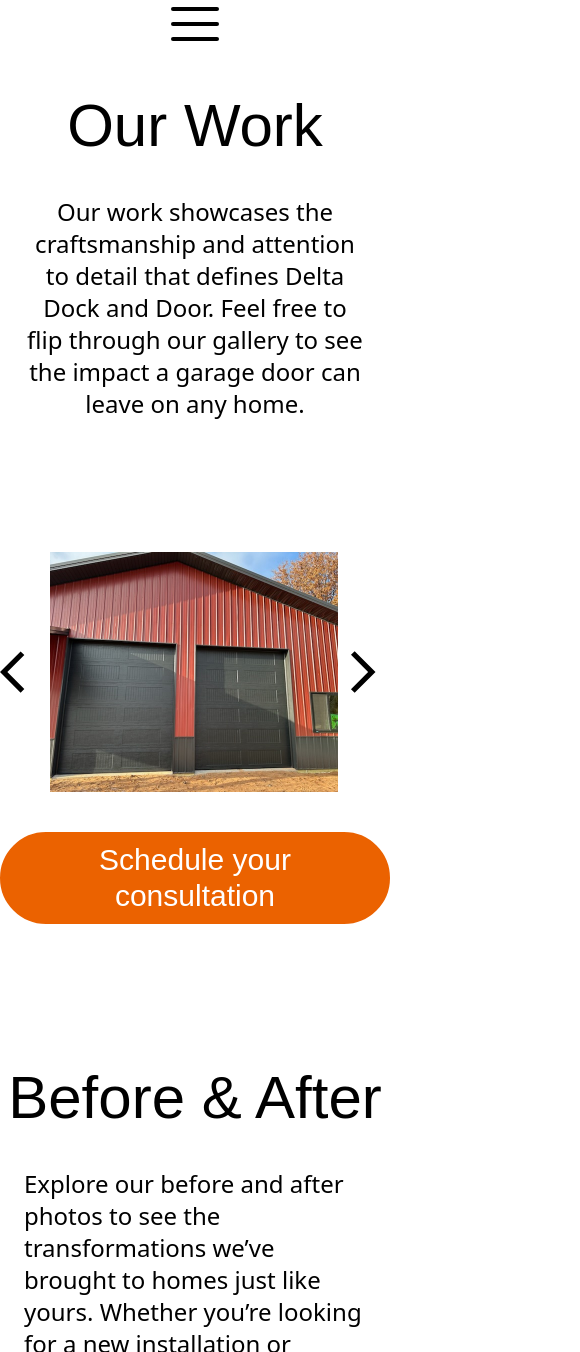
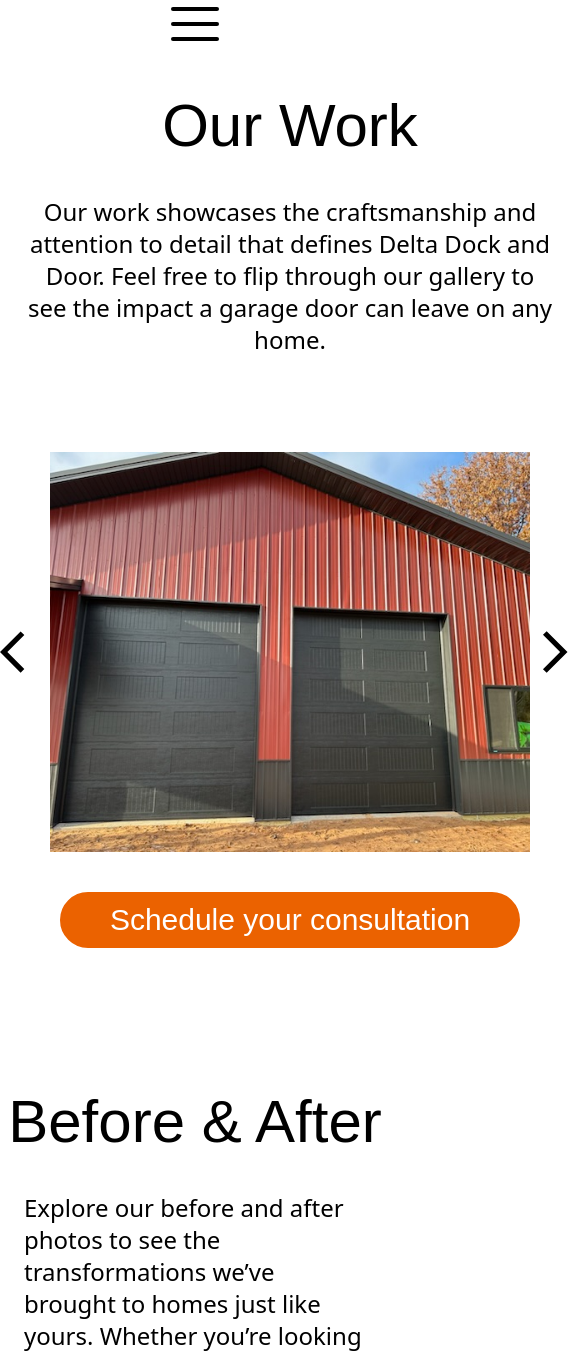
Before and after one commit to lee14k/deltadock, a Next.js app: page /our-work in a window 390 px wide. Shown: the top 1352 px of the page, 580 px wide, since content can reach past the window. Built offline with nearby package versions, Linux system fonts and the light colour scheme; a web font is replaced by a local one.

Commit message:
mobile tweaks

```diff
--- a/components/FrontEnd/Slideshow.jsx
+++ b/components/FrontEnd/Slideshow.jsx
@@ -45,7 +45,7 @@ function Homeslider() {
             <button className="arrow left-arrow" onClick={goToPrevSlide}>
                 <ArrowBackIosIcon sx={{ fontSize: 50 }} />
             </button>
-            <div className="w-[18rem] h-[15rem] lg:w-[50rem] lg:h-[30rem] flex relative justify-center items-center  ">
+            <div className="w-[30rem] h-[25rem] lg:w-[50rem] lg:h-[30rem] flex relative justify-center items-center  ">
 
                 {images.map((image, index) => (
                     <div
--- a/components/Slider.jsx
+++ b/components/Slider.jsx
@@ -28,7 +28,7 @@ const imagePairs = [
 
 export default function Sliders() {
     return (
-        <div className="lg:grid lg:grid-cols-4 block ">
+        <div className="lg:grid lg:grid-cols-4 block lg:gap-2 ">
             {imagePairs.map((pair, index) => (
                 <div key={index} className='slider-item'>
                     <ReactBeforeSliderComponent
--- a/pages/our-work.js
+++ b/pages/our-work.js
@@ -11,7 +11,7 @@ export default function OurTeam () {
             <Navbar/>
             <div className=" ">
                 <div className="grid lg:grid-cols-2 lg:mx-6 pb-24 my-12">
-                    <div className="flex flex-col justify-center lg:items-start text-center lg:text-left">
+                    <div className="flex flex-col justify-center items-center lg:items-start text-center lg:text-left">
                         <h1 className={`${libre.className} text-6xl lg:text-8xl font-bold`}>Our Work</h1>
                         <p className="py-10 text-2xl lg:mx-0 mx-6 lg:text-4xl lg:mr-10"> Our work showcases the craftsmanship and
                             attention
@@ -24,7 +24,7 @@ export default function OurTeam () {
                             </button>
                         </Link>
                     </div>
-                    <div className="flex flex-col justify-center gap-10">
+                    <div className="flex flex-col justify-center items-center gap-10">
                         <Slideshow/>
                         <Link href="/contact">
                             <button
```
